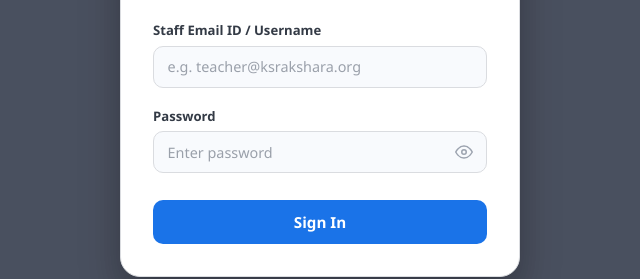
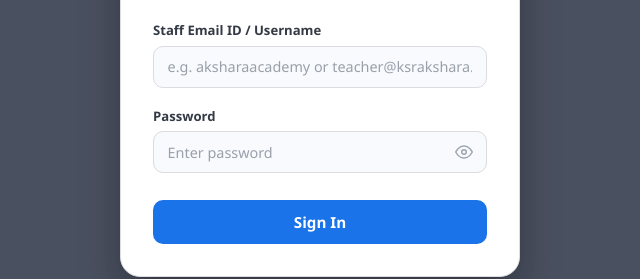
Before and after one commit to bala9387/Student-report-generator, a website: page public/teacher/index.html in a window 1280 px wide. Shown: the part 319-598 px from the top of the page, 320-960 px from the left. Drawn offline with Linux system fonts and the light colour scheme.

Commit message:
fix: Change loginUser input type to text to support usernames without @ symbol

```diff
--- a/public/teacher/index.html
+++ b/public/teacher/index.html
@@ -33,7 +33,7 @@
         <form id="loginForm">
           <div class="field">
             <label for="loginUser">Staff Email ID / Username</label>
-            <input type="email" id="loginUser" required placeholder="e.g. teacher@ksrakshara.org" style="text-transform:lowercase !important" />
+            <input type="text" id="loginUser" required placeholder="e.g. aksharaacademy or teacher@ksrakshara.org" style="text-transform:lowercase !important" />
           </div>
           <div class="field">
             <label for="loginPass">Password</label>
```
